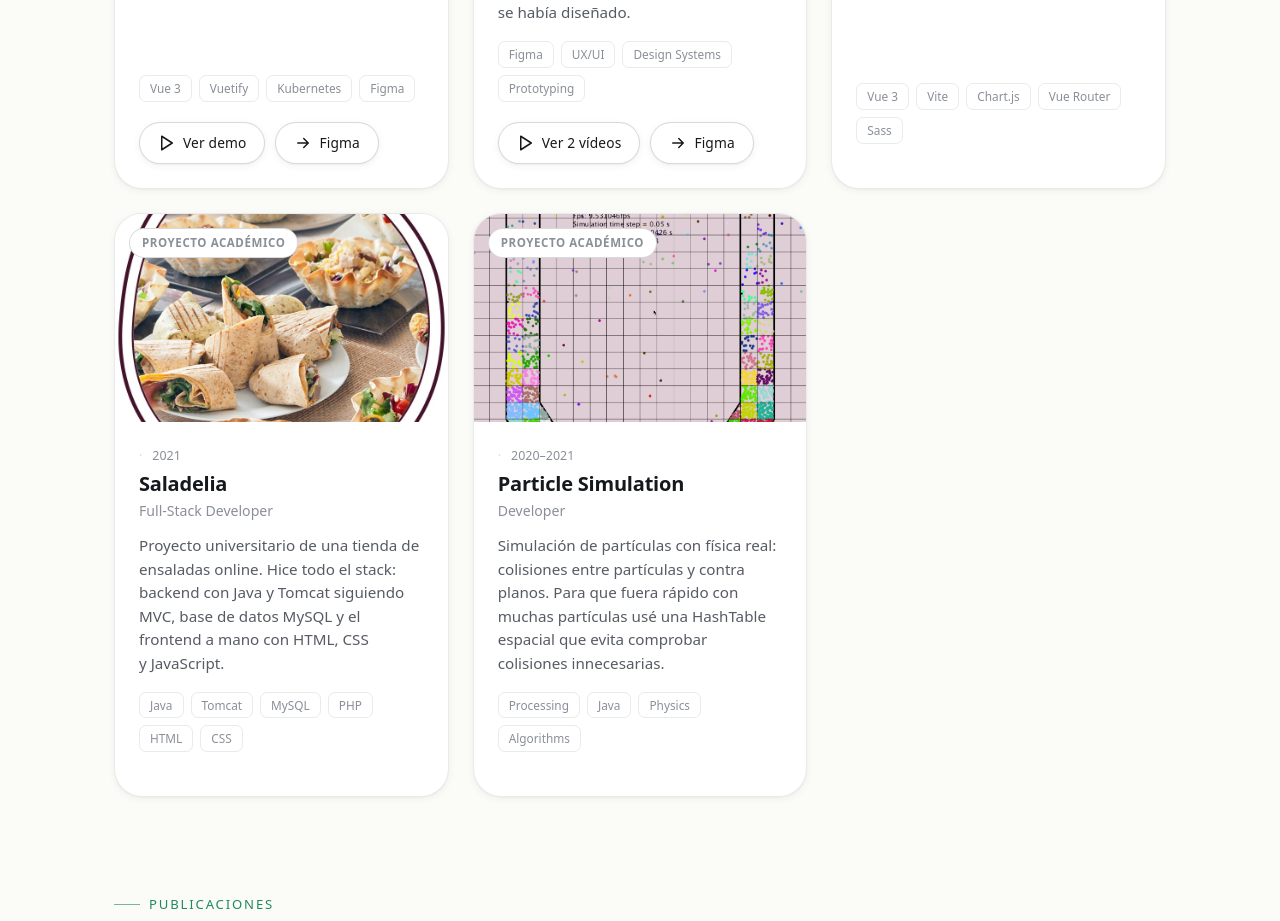
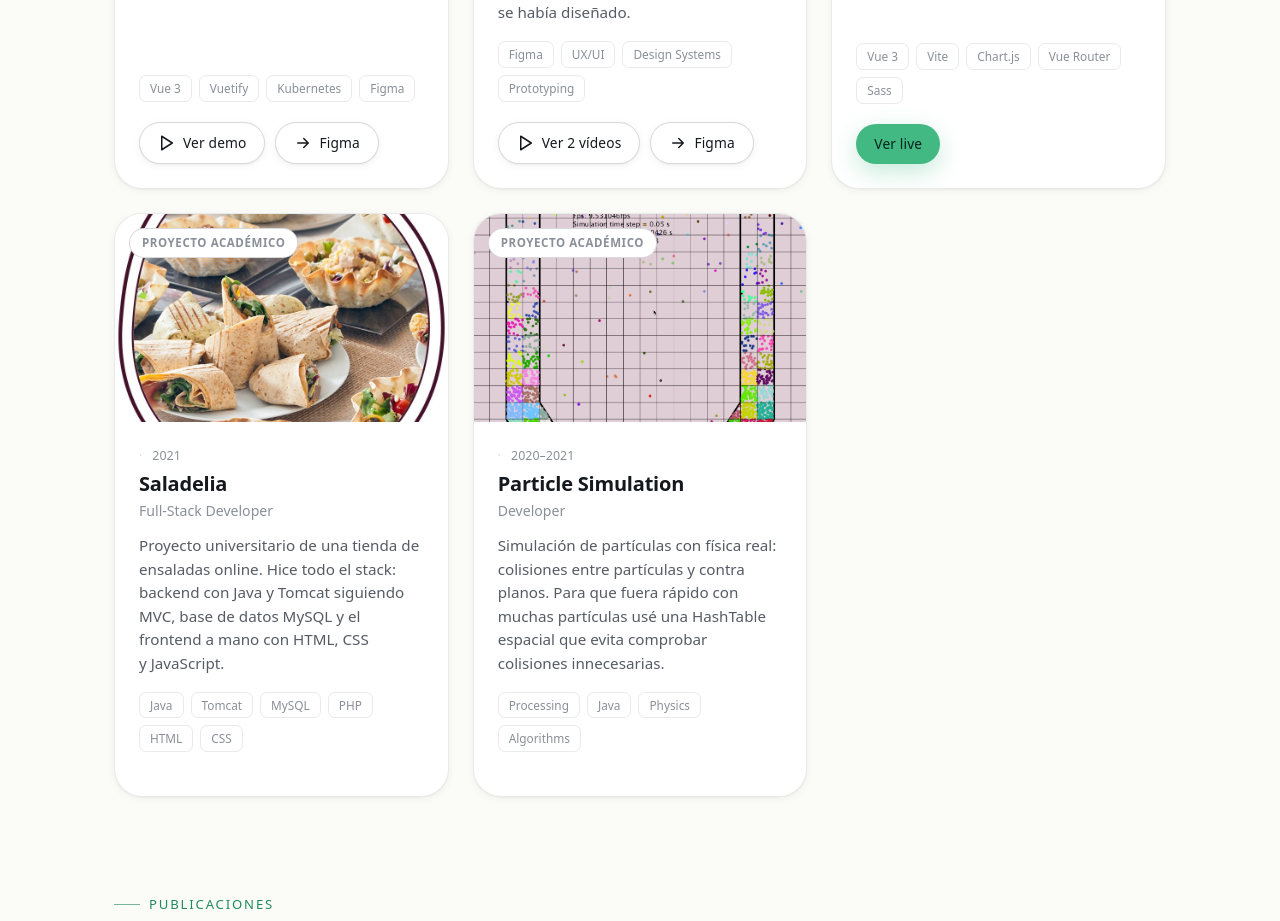
Before and after one commit to Huspablo/portfolio-pablo-segarra, a Vue app: page / in a window 1280 px wide. Shown: the part 5660-6581 px from the top of the page. Built offline with nearby package versions, Linux system fonts and the light colour scheme; no server answers; a web font is replaced by a local one.

Commit message:
Add live URL to Preference Dashboard project

```diff
--- a/src/data/projects.js
+++ b/src/data/projects.js
@@ -74,7 +74,9 @@ export const projects = [
     },
     technologies: ['Vue 3', 'Vite', 'Chart.js', 'Vue Router', 'Sass'],
     thumbnail: '/assets/projects/dashboard-bg.jpg',
-    links: {},
+    links: {
+      live: 'https://prefweb-dashboard.vercel.app/#/dashboard',
+    },
     featured: false,
     visible: true,
   },
```
